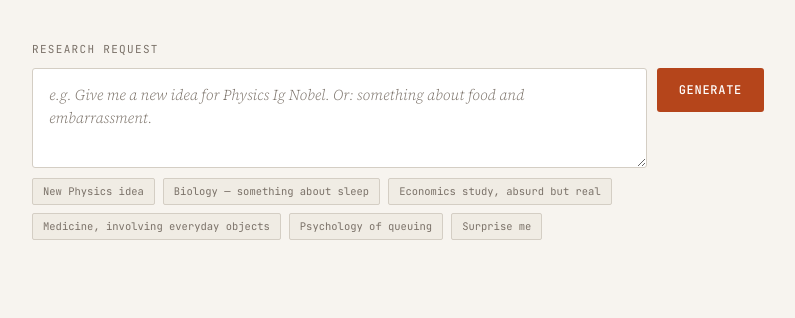
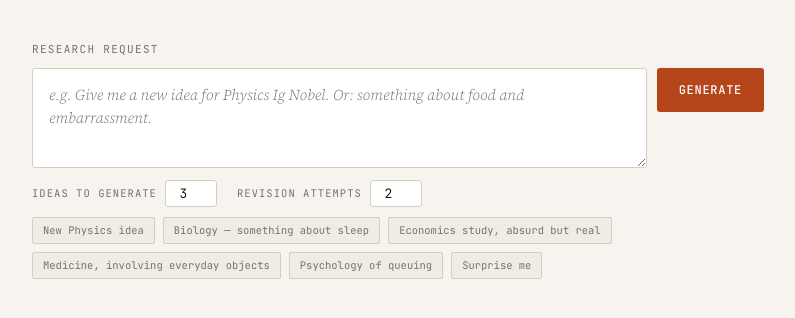
Before and after one commit to neemajakisa/IgNoble, a Flask app: page / in a window 1280 px wide. Shown: the part 148-466 px from the top of the page, without its empty margins (242-1037 px from the left). Run offline with Flask 3, Linux system fonts and the light colour scheme; some web fonts are replaced.

Commit message:
feat: make number of ideas and max revisions a user input

```diff
--- a/web/app.py
+++ b/web/app.py
@@ -57,8 +57,9 @@ Return ONLY a JSON object with these fields:
 
 # ── Agent runners (single-session versions that return data, not write files) ──
 
-def run_idea_generator(category: str | None, extra_constraints: str | None, winners: list) -> dict:
-    """Agent 1 — generates 3 ideas, biased toward the requested category."""
+def run_idea_generator(category: str | None, extra_constraints: str | None, winners: list,
+                       num_ideas: int = 3) -> dict:
+    """Agent 1 — generates num_ideas ideas, biased toward the requested category."""
 
     winners_summary = "\n".join([
         f"- {w['year']} ({w['category']}): {w['title']}"
@@ -68,7 +69,7 @@ def run_idea_generator(category: str | None, extra_constraints: str | None, winn
 
     category_instruction = ""
     if category:
-        category_instruction = f"\nIMPORTANT: ALL 3 ideas MUST be in the '{category}' category. Do not generate ideas for other categories.\n"
+        category_instruction = f"\nIMPORTANT: ALL {num_ideas} ideas MUST be in the '{category}' category. Do not generate ideas for other categories.\n"
 
     constraint_instruction = ""
     if extra_constraints:
@@ -78,7 +79,7 @@ def run_idea_generator(category: str | None, extra_constraints: str | None, winn
 
 The Ig Nobel Prizes honor achievements that "first make people LAUGH, then make them THINK."
 
-Generate exactly 3 novel research ideas. Each must:
+Generate exactly {num_ideas} novel research ideas. Each must:
 1. Be scientifically plausible — publishable in a real journal
 2. Be genuinely funny or surprising in its premise
 3. Be distinct from past winners listed below
@@ -97,7 +98,7 @@ Respond with ONLY valid JSON:
   ]
 }}"""
 
-    user_msg = f"Past winners (avoid duplicating these):\n{winners_summary}\n\nGenerate 3 original ideas now."
+    user_msg = f"Past winners (avoid duplicating these):\n{winners_summary}\n\nGenerate {num_ideas} original ideas now."
     raw = call_llm(system, user_msg)
     ideas = extract_json(raw)
     validate_ideas(ideas)
@@ -213,7 +214,8 @@ Respond with ONLY valid JSON:
 
 # ── Full pipeline ─────────────────────────────────────────────────────────────
 
-def run_pipeline(prompt: str, session_id: str) -> dict:
+def run_pipeline(prompt: str, session_id: str,
+                 num_ideas: int = 3, max_revision_loops: int = 2) -> dict:
     """
     Runs the full 4-agent pipeline for a given prompt.
     Returns a dict with the final paper data and PDF path.
@@ -228,13 +230,13 @@ def run_pipeline(prompt: str, session_id: str) -> dict:
     constraints = intent.get("extra_constraints")
 
     # Agent 1: generate ideas (with category bias)
-    ideas = run_idea_generator(category, constraints, winners)
+    ideas = run_idea_generator(category, constraints, winners, num_ideas=num_ideas)
 
     # Agent 2: judge and select
     selection = run_idea_judge(ideas)
 
-    # Agent 3 + 4: write-up loop (max 2 revisions)
-    MAX_LOOPS = 2
+    # Agent 3 + 4: write-up loop
+    MAX_LOOPS = max_revision_loops
     revision_feedback = None
     final_draft = None
     final_judgment = None
@@ -281,14 +283,18 @@ def index():
 
 @app.route("/generate", methods=["POST"])
 def generate():
-    data = request.get_json()
-    prompt = (data or {}).get("prompt", "").strip()
+    data = request.get_json() or {}
+    prompt = data.get("prompt", "").strip()
     if not prompt:
         return jsonify({"error": "Please enter a research request."}), 400
 
+    num_ideas = max(1, min(10, int(data.get("num_ideas", 3))))
+    max_revision_loops = max(0, min(5, int(data.get("max_revision_loops", 2))))
+
     session_id = uuid.uuid4().hex[:8]
     try:
-        result = run_pipeline(prompt, session_id)
+        result = run_pipeline(prompt, session_id,
+                              num_ideas=num_ideas, max_revision_loops=max_revision_loops)
         return jsonify(result)
     except Exception as e:
         return jsonify({"error": str(e)}), 500
--- a/web/templates/index.html
+++ b/web/templates/index.html
@@ -129,6 +129,41 @@
     button#submit-btn:hover { background: #9a3a17; }
     button#submit-btn:active { transform: scale(0.97); }
     button#submit-btn:disabled { background: var(--muted); cursor: not-allowed; }
+
+    /* pipeline parameters */
+    .params-row {
+      display: flex;
+      gap: 20px;
+      margin-top: 12px;
+      flex-wrap: wrap;
+    }
+    .param-group {
+      display: flex;
+      align-items: center;
+      gap: 8px;
+    }
+    .param-label {
+      font-family: var(--mono);
+      font-size: 10.5px;
+      letter-spacing: 0.1em;
+      text-transform: uppercase;
+      color: var(--muted);
+      white-space: nowrap;
+    }
+    .param-input {
+      font-family: var(--mono);
+      font-size: 13px;
+      width: 52px;
+      padding: 4px 8px;
+      border: 1.5px solid var(--rule);
+      border-radius: 3px;
+      background: white;
+      color: var(--ink);
+      text-align: center;
+      outline: none;
+      transition: border-color 0.15s;
+    }
+    .param-input:focus { border-color: var(--accent); }
 
     /* example prompts */
     .examples {
@@ -435,6 +470,16 @@
       ></textarea>
       <button id="submit-btn" onclick="submitPrompt()">Generate</button>
     </div>
+    <div class="params-row">
+      <div class="param-group">
+        <label class="param-label" for="num-ideas">Ideas to generate</label>
+        <input class="param-input" id="num-ideas" type="number" min="1" max="10" value="3" />
+      </div>
+      <div class="param-group">
+        <label class="param-label" for="max-revision-loops">Revision attempts</label>
+        <input class="param-input" id="max-revision-loops" type="number" min="0" max="5" value="2" />
+      </div>
+    </div>
     <div class="examples">
       <span class="example-chip" onclick="setPrompt(this)">New Physics idea</span>
       <span class="example-chip" onclick="setPrompt(this)">Biology — something about sleep</span>
@@ -461,7 +506,7 @@
 
     <!-- Candidate ideas -->
     <div class="ideas-section">
-      <div class="section-eyebrow">3 candidate ideas generated</div>
+      <div class="section-eyebrow" id="ideas-eyebrow">candidate ideas generated</div>
       <div id="ideas-container"></div>
     </div>
 
@@ -560,6 +605,9 @@
     const prompt = document.getElementById("prompt-input").value.trim();
     if (!prompt) return;
 
+    const numIdeas = Math.max(1, Math.min(10, parseInt(document.getElementById("num-ideas").value, 10) || 3));
+    const maxRevisions = Math.max(0, Math.min(5, parseInt(document.getElementById("max-revision-loops").value, 10) || 2));
+
     // Reset UI
     hide("results-area");
     hide("error-area");
@@ -573,7 +621,7 @@
       const response = await fetch("/generate", {
         method: "POST",
         headers: { "Content-Type": "application/json" },
-        body: JSON.stringify({ prompt }),
+        body: JSON.stringify({ prompt, num_ideas: numIdeas, max_revision_loops: maxRevisions }),
       });
 
       const data = await response.json();
@@ -601,6 +649,9 @@
     // ── Candidate ideas ──
     const ideasContainer = document.getElementById("ideas-container");
     ideasContainer.innerHTML = "";
+    const ideaCount = (data.ideas || []).length;
+    document.getElementById("ideas-eyebrow").textContent =
+      `${ideaCount} candidate idea${ideaCount !== 1 ? "s" : ""} generated`;
     const selectedTitle = data.selected_idea?.title || "";
 
     (data.ideas || []).forEach(idea => {
```
